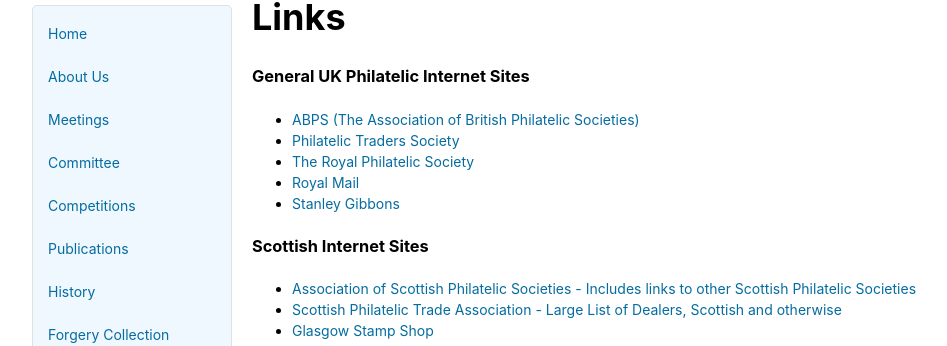
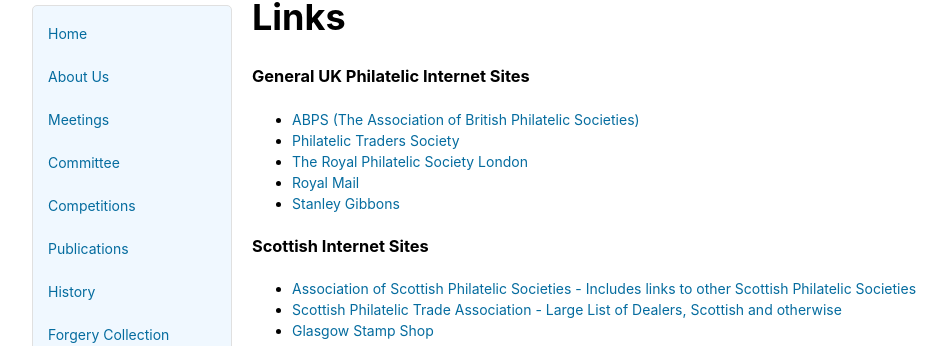
Before and after one commit to astalker/caledonian-stamps, a Jekyll site: the page built from links.md, in a window 1280 px wide and 900 px high. Shown: the part 123-469 px from the top of the window, without its empty margins (118-1065 px from the left). Built offline with Jekyll 4.4.1, drawn with Linux system fonts in a browser that asks for light colours; our own code applies the rules of GitHub Pages for plain Markdown files.

Commit message:
RPSL amended

```diff
--- a/links.md
+++ b/links.md
@@ -4,7 +4,7 @@
 
 - [ABPS (The Association of British Philatelic Societies)](https://www.abps.org.uk)
 - [Philatelic Traders Society](https://www.thepts.net)
-- [The Royal Philatelic Society](https://www.rpsl.org.uk/)
+- [The Royal Philatelic Society London](https://www.rpsl.org.uk/)
 - [Royal Mail](https://www.royalmail.com/portal/stamps/)
 - [Stanley Gibbons](https://www.stanleygibbons.com/home/)
 
```
